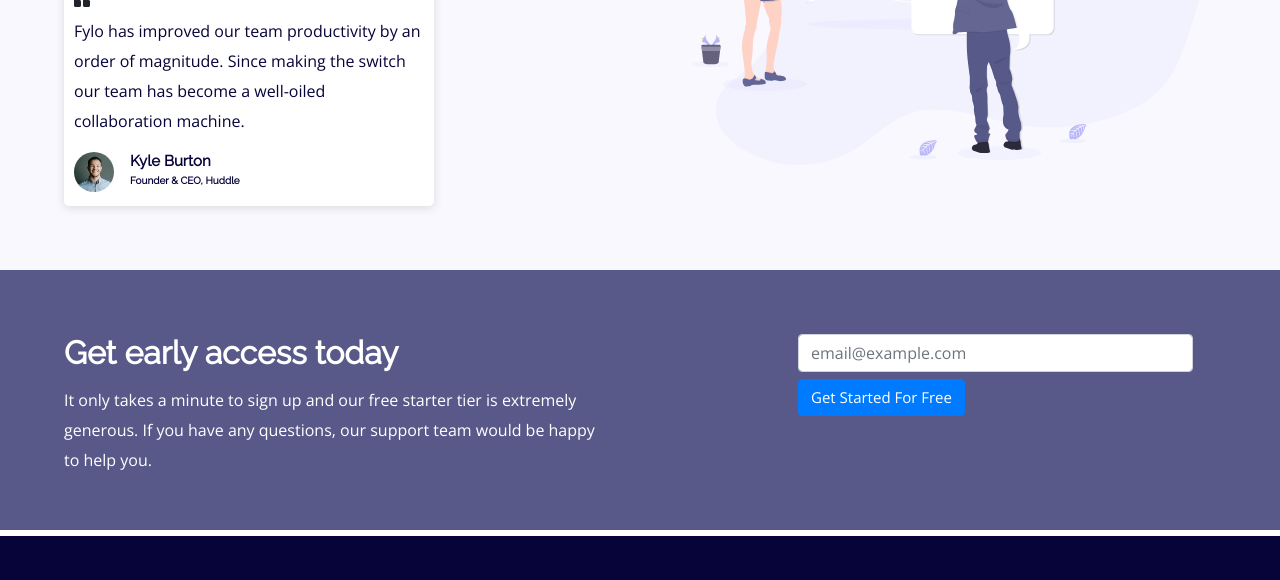
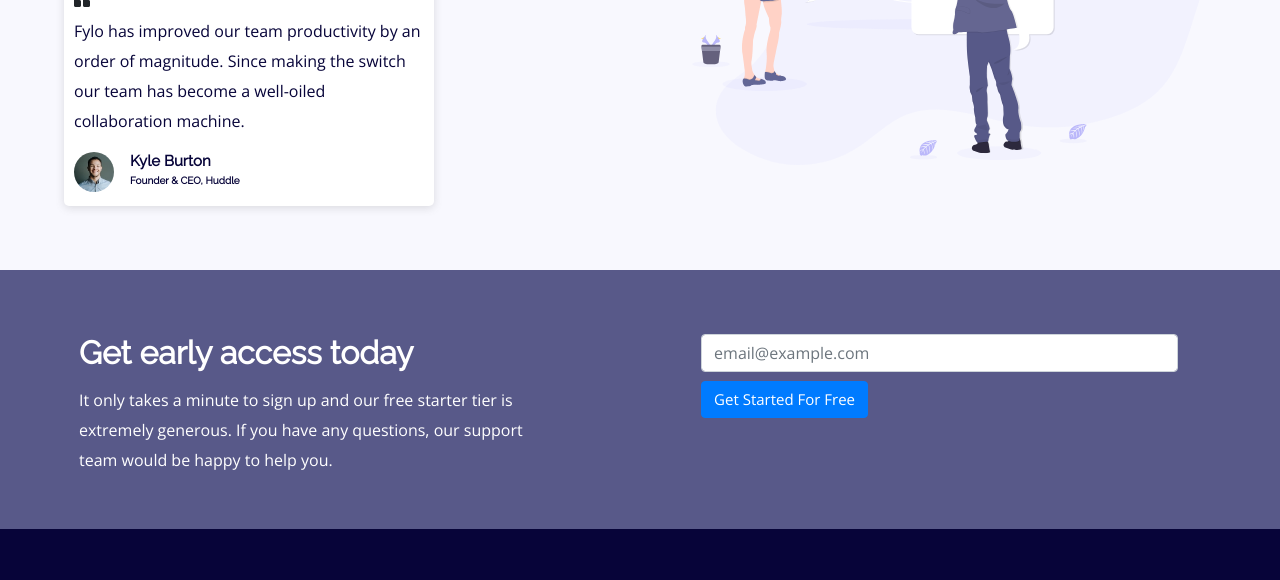
Before and after one commit to tux-0/fylo-landing-page, a plain HTML site: page index.html in a window 1280 px wide. Shown: the part 1137-1717 px from the top of the page. Drawn offline with nearby package versions, Linux system fonts and the light colour scheme.

Commit message:
fixing footer issue

```diff
--- a/assets/main.css
+++ b/assets/main.css
@@ -26,11 +26,11 @@ p{color:hsl(243, 87%, 12%) !important ; padding-top: 1%;
 #second_quote >div >h1 { font-size: 15px!important; font-weight: 700!important; padding-top:0% !important;    }
 #second_quote >div>h1> span { font-size: 10px!important;}
 
-#third {background-color: hsl(238, 22%, 44%); padding-top: 5% ;display: inline-block; padding-bottom: 3%!important; }
+#third {background-color: hsl(238, 22%, 44%); padding-top: 5% ; padding-bottom: 3%!important;margin: 0 ; }
 #third >article > h2 {color: white!important; font-family: 'Raleway'; font-weight: 700;}
 #third >article> p {color: white!important; }
-#third > article {float: left; max-width: 40%; margin-right: 10%; padding-top: 0%!important;}
-#third > form{float: right; margin-right:2% ;}
+#third > article { max-width: 40%; margin-right: 10%; padding-top: 0%!important;}
+#third > form{margin-right:2% ;}
 #third > form > input {width: 100%!important ;}
 #third > form > button{margin-top: 2%; font-size: 15px!important; ;font-weight: 400;}
 #second > a {color: teal !important;}
@@ -76,7 +76,7 @@ footer a {color: white!important;}
 #third {padding-left: 10% !important;padding-right: 10% !important;}
 
 #third > article {max-width: 100%!important; margin-right: 0%!important; padding-top: 10% !important;}
-#third > form {margin: 0 auto; display: inline-block; min-width: 100%!important;}
+#third > form {margin: 0 auto;  min-width: 100%!important;}
 footer {text-align: left !important;}
 #footer_icons{margin: 0 auto;}
 
--- a/index.html
+++ b/index.html
@@ -92,12 +92,12 @@
     </section>
 
 <!-- third section -->
-    <section id="third">
-        <article>
+    <section id="third" class="row">
+        <article class="col-md">
         <h2>Get early access today</h2>
         <p>It only takes a minute to sign up and our free starter tier is extremely generous.
             If you have any questions, our support team would be happy to help you. </p></article>
-            <form class="row">
+            <form class="col-md">
                 <input type="email" class="form-control" placeholder="email@example.com" name="mail" required>
 
                 <button type="submit" class="btn btn-primary">Get Started For Free</button></form>
```
